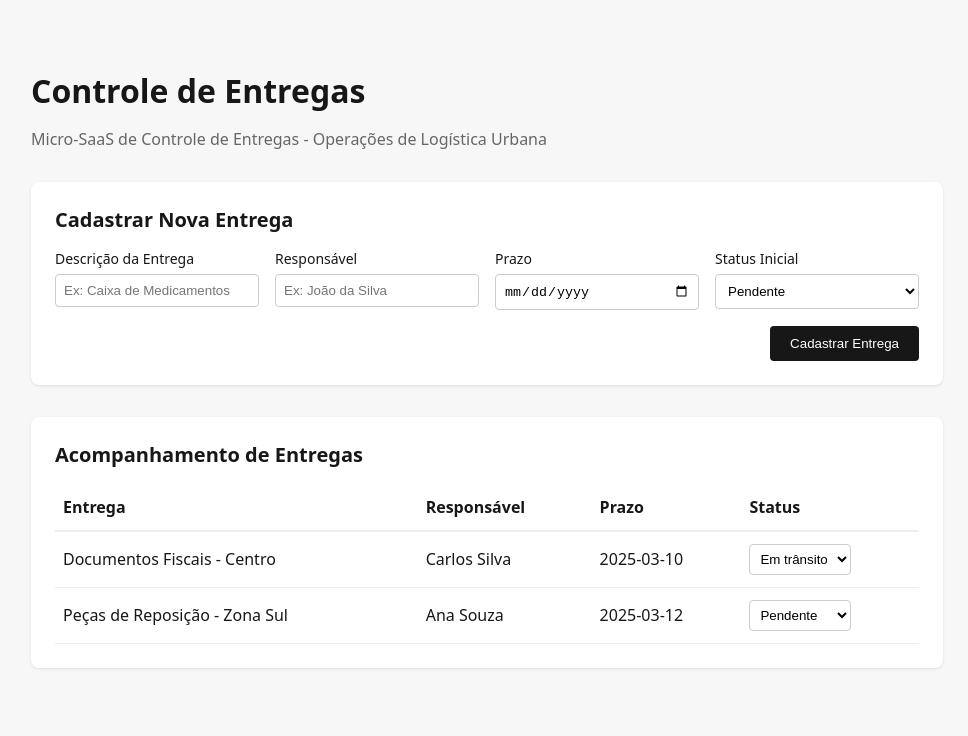
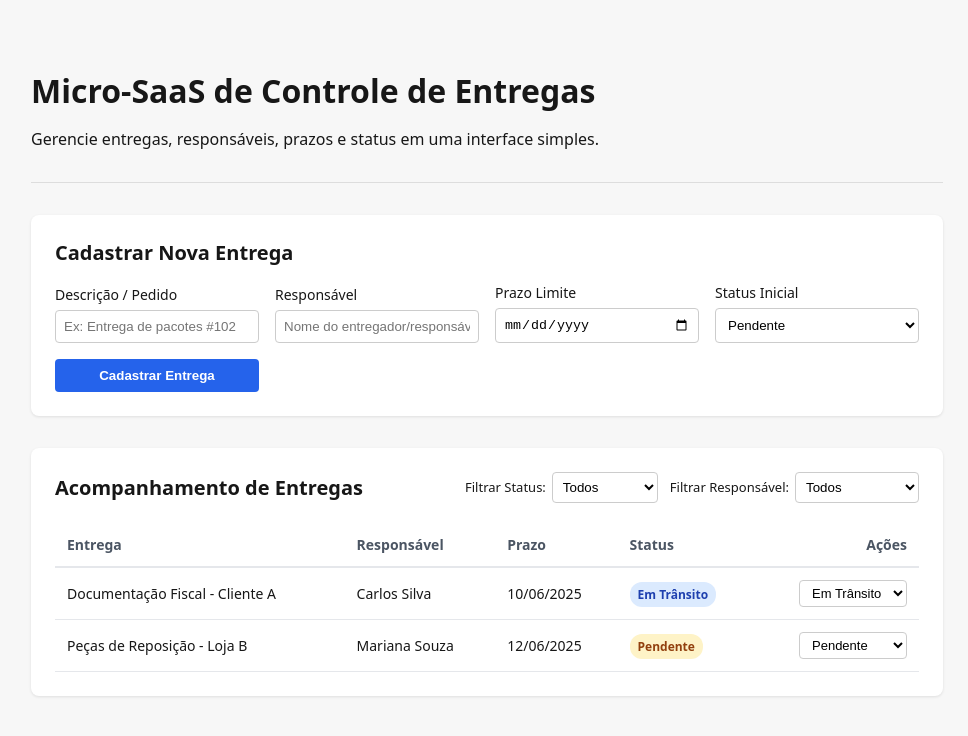
Before and after one commit to Klip-lab/micro-saas-controle-entregas, a React (Vite) app: page / in a window 1280 px wide. Shown: the top 736 px of the page, without its empty margins (153-1121 px from the left). Built offline with nearby package versions, Linux system fonts and the light colour scheme.

Commit message:
factory: TASK-PRJ-624786-002

```diff
--- a/src/App.tsx
+++ b/src/App.tsx
@@ -1,48 +1,52 @@
-import { useState, useEffect } from "react";
+import { useState, useEffect } from 'react';
 
 interface Delivery {
   id: string;
   title: string;
   responsible: string;
   deadline: string;
-  status: "Pendente" | "Em trânsito" | "Entregue" | "Cancelado";
+  status: 'Pendente' | 'Em Trânsito' | 'Entregue' | 'Cancelado';
 }
+
+const INITIAL_DELIVERIES: Delivery[] = [
+  {
+    id: '1',
+    title: 'Documentação Fiscal - Cliente A',
+    responsible: 'Carlos Silva',
+    deadline: '2025-06-10',
+    status: 'Em Trânsito'
+  },
+  {
+    id: '2',
+    title: 'Peças de Reposição - Loja B',
+    responsible: 'Mariana Souza',
+    deadline: '2025-06-12',
+    status: 'Pendente'
+  }
+];
 
 export default function App() {
   const [deliveries, setDeliveries] = useState<Delivery[]>(() => {
-    const saved = localStorage.getItem("@micro_saas_deliveries");
+    const saved = localStorage.getItem('micro_saas_deliveries');
     if (saved) {
       try {
         return JSON.parse(saved);
       } catch (e) {
-        return [];
+        return INITIAL_DELIVERIES;
       }
     }
-    return [
-      {
-        id: "1",
-        title: "Documentos Fiscais - Centro",
-        responsible: "Carlos Silva",
-        deadline: "2025-03-10",
-        status: "Em trânsito"
-      },
-      {
-        id: "2",
-        title: "Peças de Reposição - Zona Sul",
-        responsible: "Ana Souza",
-        deadline: "2025-03-12",
-        status: "Pendente"
-      }
-    ];
+    return INITIAL_DELIVERIES;
   });
 
-  const [title, setTitle] = useState("");
-  const [responsible, setResponsible] = useState("");
-  const [deadline, setDeadline] = useState("");
-  const [status, setStatus] = useState<Delivery["status"]>("Pendente");
+  const [title, setTitle] = useState('');
+  const [responsible, setResponsible] = useState('');
+  const [deadline, setDeadline] = useState('');
+  const [status, setStatus] = useState<'Pendente' | 'Em Trânsito' | 'Entregue' | 'Cancelado'>('Pendente');
+  const [filterStatus, setFilterStatus] = useState<string>('Todos');
+  const [filterResponsible, setFilterResponsible] = useState<string>('Todos');
 
   useEffect(() => {
-    localStorage.setItem("@micro_saas_deliveries", JSON.stringify(deliveries));
+    localStorage.setItem('micro_saas_deliveries', JSON.stringify(deliveries));
   }, [deliveries]);
 
   const handleAddDelivery = (e: React.FormEvent) => {
@@ -51,124 +55,174 @@ export default function App() {
 
     const newDelivery: Delivery = {
       id: Date.now().toString(),
-      title,
-      responsible,
+      title: title.trim(),
+      responsible: responsible.trim(),
       deadline,
       status
     };
 
     setDeliveries([newDelivery, ...deliveries]);
-    setTitle("");
-    setResponsible("");
-    setDeadline("");
-    setStatus("Pendente");
+    setTitle('');
+    setResponsible('');
+    setDeadline('');
+    setStatus('Pendente');
   };
 
-  const handleStatusChange = (id: string, newStatus: Delivery["status"]) => {
-    setDeliveries(
-      deliveries.map((item) => (item.id === id ? { ...item, status: newStatus } : item))
-    );
+  const handleStatusChange = (id: string, newStatus: Delivery['status']) => {
+    setDeliveries(deliveries.map(d => d.id === id ? { ...d, status: newStatus } : d));
   };
+
+  const responsiblesList = Array.from(new Set(deliveries.map(d => d.responsible)));
+
+  const filteredDeliveries = deliveries.filter(d => {
+    const matchesStatus = filterStatus === 'Todos' || d.status === filterStatus;
+    const matchesResp = filterResponsible === 'Todos' || d.responsible === filterResponsible;
+    return matchesStatus && matchesResp;
+  });
 
   return (
     <main>
-      <header style={{ marginBottom: "32px" }}>
-        <h1>Controle de Entregas</h1>
-        <p style={{ color: "#666" }}>Micro-SaaS de Controle de Entregas - Operações de Logística Urbana</p>
+      <header style={{ marginBottom: '32px', borderBottom: '1px solid #ddd', paddingBottom: '16px' }}>
+        <h1>Micro-SaaS de Controle de Entregas</h1>
+        <p>Gerencie entregas, responsáveis, prazos e status em uma interface simples.</p>
       </header>
 
-      <section style={{ background: "#fff", padding: "24px", borderRadius: "8px", marginBottom: "32px", boxShadow: "0 1px 3px rgba(0,0,0,0.1)" }}>
-        <h2 style={{ marginTop: 0, fontSize: "1.25rem", marginBottom: "16px" }}>Cadastrar Nova Entrega</h2>
-        <form onSubmit={handleAddDelivery} style={{ display: "grid", gap: "16px", gridTemplateColumns: "repeat(auto-fit, minmax(200px, 1fr))" }}>
-          <div style={{ display: "flex", flexDirection: "column", gap: "6px" }}>
-            <label style={{ fontSize: "0.875rem", fontWeight: 500 }}>Descrição da Entrega</label>
+      <section style={{ background: '#fff', padding: '24px', borderRadius: '8px', marginBottom: '32px', boxShadow: '0 1px 3px rgba(0,0,0,0.1)' }}>
+        <h2 style={{ marginTop: 0, fontSize: '1.25rem' }}>Cadastrar Nova Entrega</h2>
+        <form onSubmit={handleAddDelivery} style={{ display: 'grid', gridTemplateColumns: 'repeat(auto-fit, minmax(200px, 1fr))', gap: '16px', alignItems: 'flex-end' }}>
+          <div>
+            <label style={{ display: 'block', marginBottom: '6px', fontSize: '0.875rem', fontWeight: 500 }}>Descrição / Pedido</label>
             <input
               type="text"
               value={title}
-              onChange={(e) => setTitle(e.target.value)}
-              placeholder="Ex: Caixa de Medicamentos"
+              onChange={e => setTitle(e.target.value)}
+              placeholder="Ex: Entrega de pacotes #102"
               required
-              style={{ padding: "8px", borderRadius: "4px", border: "1px solid #ccc" }}
+              style={{ width: '100%', padding: '8px', borderRadius: '4px', border: '1px solid #ccc' }}
             />
           </div>
-
-          <div style={{ display: "flex", flexDirection: "column", gap: "6px" }}>
-            <label style={{ fontSize: "0.875rem", fontWeight: 500 }}>Responsável</label>
+          <div>
+            <label style={{ display: 'block', marginBottom: '6px', fontSize: '0.875rem', fontWeight: 500 }}>Responsável</label>
             <input
               type="text"
               value={responsible}
-              onChange={(e) => setResponsible(e.target.value)}
-              placeholder="Ex: João da Silva"
+              onChange={e => setResponsible(e.target.value)}
+              placeholder="Nome do entregador/responsável"
               required
-              style={{ padding: "8px", borderRadius: "4px", border: "1px solid #ccc" }}
+              style={{ width: '100%', padding: '8px', borderRadius: '4px', border: '1px solid #ccc' }}
             />
           </div>
-
-          <div style={{ display: "flex", flexDirection: "column", gap: "6px" }}>
-            <label style={{ fontSize: "0.875rem", fontWeight: 500 }}>Prazo</label>
+          <div>
+            <label style={{ display: 'block', marginBottom: '6px', fontSize: '0.875rem', fontWeight: 500 }}>Prazo Limite</label>
             <input
               type="date"
               value={deadline}
-              onChange={(e) => setDeadline(e.target.value)}
+              onChange={e => setDeadline(e.target.value)}
               required
-              style={{ padding: "8px", borderRadius: "4px", border: "1px solid #ccc" }}
+              style={{ width: '100%', padding: '8px', borderRadius: '4px', border: '1px solid #ccc' }}
             />
           </div>
-
-          <div style={{ display: "flex", flexDirection: "column", gap: "6px" }}>
-            <label style={{ fontSize: "0.875rem", fontWeight: 500 }}>Status Inicial</label>
+          <div>
+            <label style={{ display: 'block', marginBottom: '6px', fontSize: '0.875rem', fontWeight: 500 }}>Status Inicial</label>
             <select
               value={status}
-              onChange={(e) => setStatus(e.target.value as Delivery["status"])}
-              style={{ padding: "8px", borderRadius: "4px", border: "1px solid #ccc", background: "#fff" }}
+              onChange={e => setStatus(e.target.value as Delivery['status'])}
+              style={{ width: '100%', padding: '8px', borderRadius: '4px', border: '1px solid #ccc', background: '#fff' }}
             >
               <option value="Pendente">Pendente</option>
-              <option value="Em trânsito">Em trânsito</option>
+              <option value="Em Trânsito">Em Trânsito</option>
               <option value="Entregue">Entregue</option>
               <option value="Cancelado">Cancelado</option>
             </select>
           </div>
-
-          <div style={{ gridColumn: "1 / -1", display: "flex", justifyContent: "flex-end" }}>
-            <button
-              type="submit"
-              style={{ background: "#171717", color: "#fff", border: "none", padding: "10px 20px", borderRadius: "4px", fontWeight: 500, cursor: "pointer" }}
-            >
+          <div>
+            <button type="submit" style={{ width: '100%', padding: '9px 16px', background: '#2563eb', color: '#fff', border: 'none', borderRadius: '4px', fontWeight: 600, cursor: 'pointer' }}>
               Cadastrar Entrega
             </button>
           </div>
         </form>
       </section>
 
-      <section style={{ background: "#fff", padding: "24px", borderRadius: "8px", boxShadow: "0 1px 3px rgba(0,0,0,0.1)" }}>
-        <h2 style={{ marginTop: 0, fontSize: "1.25rem", marginBottom: "16px" }}>Acompanhamento de Entregas</h2>
-        {deliveries.length === 0 ? (
-          <p style={{ color: "#666" }}>Nenhuma entrega cadastrada no momento.</p>
+      <section style={{ background: '#fff', padding: '24px', borderRadius: '8px', boxShadow: '0 1px 3px rgba(0,0,0,0.1)' }}>
+        <div style={{ display: 'flex', justifyContent: 'space-between', alignItems: 'center', flexWrap: 'wrap', gap: '16px', marginBottom: '20px' }}>
+          <h2 style={{ margin: 0, fontSize: '1.25rem' }}>Acompanhamento de Entregas</h2>
+          <div style={{ display: 'flex', gap: '12px', flexWrap: 'wrap' }}>
+            <div>
+              <label style={{ fontSize: '0.8125rem', marginRight: '6px', fontWeight: 500 }}>Filtrar Status:</label>
+              <select
+                value={filterStatus}
+                onChange={e => setFilterStatus(e.target.value)}
+                style={{ padding: '6px', borderRadius: '4px', border: '1px solid #ccc', background: '#fff' }}
+              >
+                <option value="Todos">Todos</option>
+                <option value="Pendente">Pendente</option>
+                <option value="Em Trânsito">Em Trânsito</option>
+                <option value="Entregue">Entregue</option>
+                <option value="Cancelado">Cancelado</option>
+              </select>
+            </div>
+            <div>
+              <label style={{ fontSize: '0.8125rem', marginRight: '6px', fontWeight: 500 }}>Filtrar Responsável:</label>
+              <select
+                value={filterResponsible}
+                onChange={e => setFilterResponsible(e.target.value)}
+                style={{ padding: '6px', borderRadius: '4px', border: '1px solid #ccc', background: '#fff' }}
+              >
+                <option value="Todos">Todos</option>
+                {responsiblesList.map(resp => (
+                  <option key={resp} value={resp}>{resp}</option>
+                ))}
+              </select>
+            </div>
+          </div>
+        </div>
+
+        {filteredDeliveries.length === 0 ? (
+          <p style={{ textAlign: 'center', color: '#666', padding: '24px 0' }}>Nenhuma entrega encontrada com os filtros selecionados.</p>
         ) : (
-          <div style={{ overflowX: "auto" }}>
-            <table style={{ width: "100%", borderCollapse: "collapse", textAlign: "left" }}>
+          <div style={{ overflowX: 'auto' }}>
+            <table style={{ width: '100%', borderCollapse: 'collapse', textAlign: 'left', fontSize: '0.875rem' }}>
               <thead>
-                <tr style={{ borderBottom: "2px solid #eee" }}>
-                  <th style={{ padding: "12px 8px" }}>Entrega</th>
-                  <th style={{ padding: "12px 8px" }}>Responsável</th>
-                  <th style={{ padding: "12px 8px" }}>Prazo</th>
-                  <th style={{ padding: "12px 8px" }}>Status</th>
+                <tr style={{ borderBottom: '2px solid #e5e7eb', color: '#4b5563' }}>
+                  <th style={{ padding: '12px' }}>Entrega</th>
+                  <th style={{ padding: '12px' }}>Responsável</th>
+                  <th style={{ padding: '12px' }}>Prazo</th>
+                  <th style={{ padding: '12px' }}>Status</th>
+                  <th style={{ padding: '12px', textAlign: 'right' }}>Ações</th>
                 </tr>
               </thead>
               <tbody>
-                {deliveries.map((item) => (
-                  <tr key={item.id} style={{ borderBottom: "1px solid #eee" }}>
-                    <td style={{ padding: "12px 8px", fontWeight: 500 }}>{item.title}</td>
-                    <td style={{ padding: "12px 8px" }}>{item.responsible}</td>
-                    <td style={{ padding: "12px 8px" }}>{item.deadline}</td>
-                    <td style={{ padding: "12px 8px" }}>
+                {filteredDeliveries.map(delivery => (
+                  <tr key={delivery.id} style={{ borderBottom: '1px solid #e5e7eb' }}>
+                    <td style={{ padding: '12px', fontWeight: 500 }}>{delivery.title}</td>
+                    <td style={{ padding: '12px' }}>{delivery.responsible}</td>
+                    <td style={{ padding: '12px' }}>{delivery.deadline.split('-').reverse().join('/')}</td>
+                    <td style={{ padding: '12px' }}>
+                      <span style={{
+                        padding: '4px 8px',
+                        borderRadius: '12px',
+                        fontSize: '0.75rem',
+                        fontWeight: 600,
+                        background:
+                          delivery.status === 'Entregue' ? '#dcfce7' :
+                          delivery.status === 'Em Trânsito' ? '#dbeafe' :
+                          delivery.status === 'Cancelado' ? '#fee2e2' : '#fef3c7',
+                        color:
+                          delivery.status === 'Entregue' ? '#166534' :
+                          delivery.status === 'Em Trânsito' ? '#1e40af' :
+                          delivery.status === 'Cancelado' ? '#991b1b' : '#92400e'
+                      }}>
+                        {delivery.status}
+                      </span>
+                    </td>
+                    <td style={{ padding: '12px', textAlign: 'right' }}>
                       <select
-                        value={item.status}
-                        onChange={(e) => handleStatusChange(item.id, e.target.value as Delivery["status"])}
-                        style={{ padding: "6px", borderRadius: "4px", border: "1px solid #ccc", background: "#fff" }}
+                        value={delivery.status}
+                        onChange={e => handleStatusChange(delivery.id, e.target.value as Delivery['status'])}
+                        style={{ padding: '4px 8px', borderRadius: '4px', border: '1px solid #ccc', fontSize: '0.8125rem', background: '#fff' }}
                       >
                         <option value="Pendente">Pendente</option>
-                        <option value="Em trânsito">Em trânsito</option>
+                        <option value="Em Trânsito">Em Trânsito</option>
                         <option value="Entregue">Entregue</option>
                         <option value="Cancelado">Cancelado</option>
                       </select>
```
